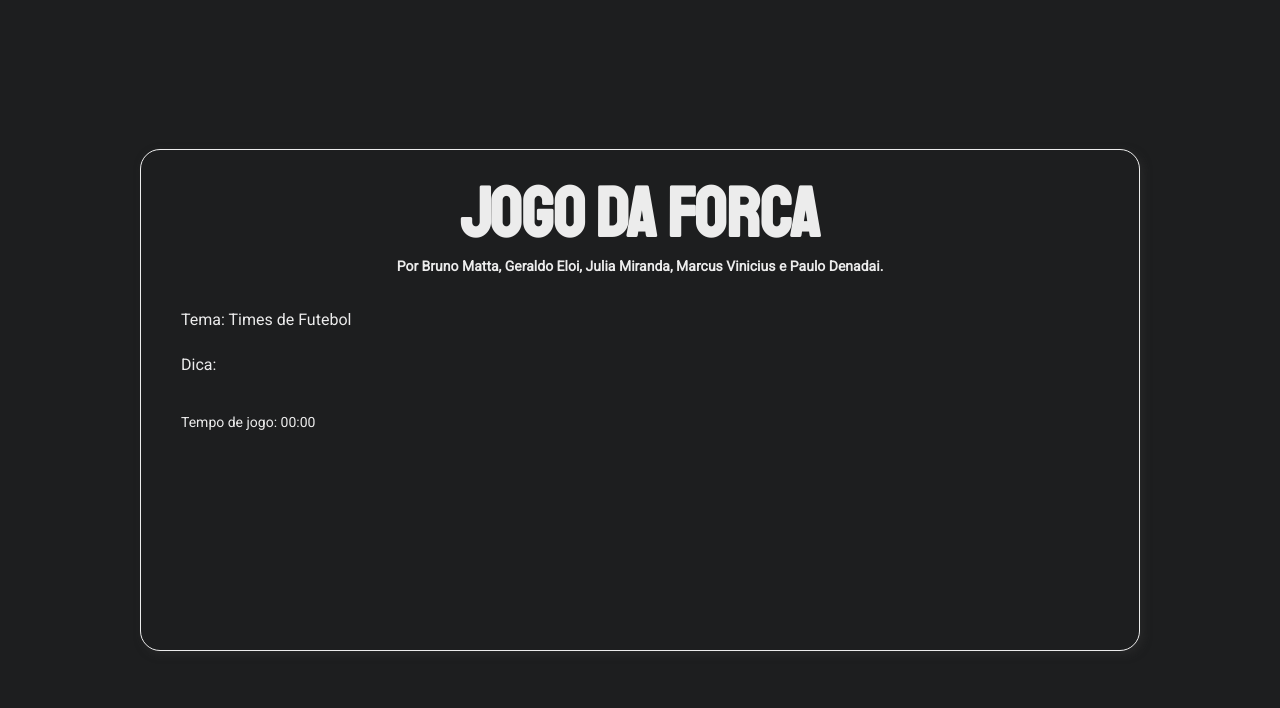
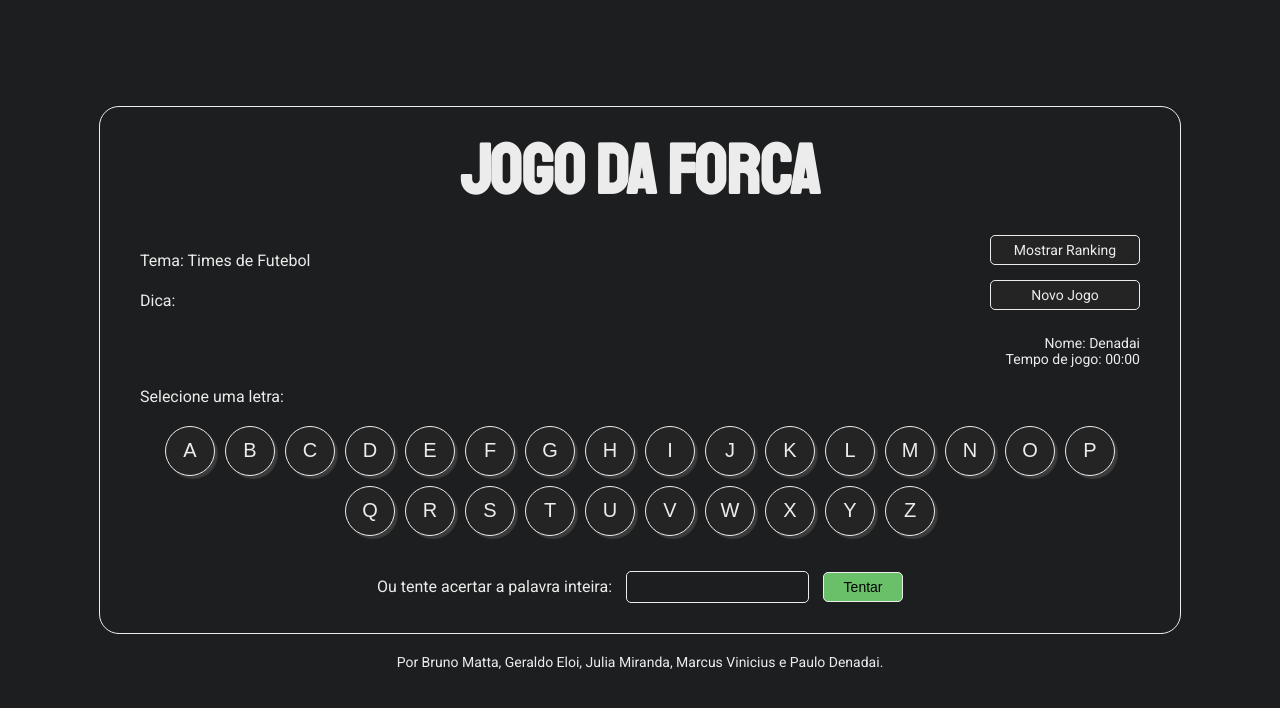
Before and after one commit to gelira/jogo-da-forca-coders, a plain HTML site: page frontend/index.html in a window 1280 px wide. Drawn offline with Linux system fonts and the light colour scheme; no server answers.

Commit message:
Adicionado teclado virtual e botão de ranking

```diff
--- a/frontend/css/style.css
+++ b/frontend/css/style.css
@@ -18,16 +18,12 @@ header {
 .container {
   padding: 20px 40px 30px 40px;
     background-color: #1d1e1f;
-    height: 450px;
     display: flex;
     flex-direction: column;
     align-items: center;
     justify-content: flex-start;
     border-radius: 20px;
     border: 1px solid #ececec;
-    -webkit-box-shadow: 3px 3px 8px 0px rgba(50, 50, 50, 0.5);
--moz-box-shadow:    3px 3px 8px 0px rgba(50, 50, 50, 0.5);
-box-shadow:         3px 3px 8px 0px rgba(50, 50, 50, 0.5);
 }
 
 .window {
@@ -45,10 +41,6 @@ box-shadow:         3px 3px 8px 0px rgba(50, 50, 50, 0.5);
   display: flex;
 }
 
-.hidden {
-  display: none;
-}
-
 h1 {
   font-family: 'Staatliches', cursive;
   font-size: 70px;
@@ -57,15 +49,24 @@ h1 {
   text-align: center;
 }
 
+#dados {
+  text-align: end;
+  padding-bottom: 10px;
+  font-size: 14px;
+  color: #ececec;
+  font-family: 'Roboto', sans-serif;
+  margin: 10px 0px;
+}
+
 #componentes {
-  margin: 0px;
+  margin: 20px;
   text-align: center;
   font-size: 14px;
   color: #ececec;
   font-family: 'Roboto', sans-serif;
 }
-p, #tema {
-  padding-bottom: 10px;
+p, #tema, label {
+  padding-bottom: 5px;
   font-size: 16px;
   color: #ececec;
   font-family: 'Roboto', sans-serif;
@@ -78,7 +79,41 @@ p, #tema {
   font-size: 16px;
   color: #ececec;
   font-family: 'Roboto', sans-serif;
-  padding-right: 10px;
+  margin-bottom: 30px;
+}
+
+#teclado {
+  padding: 5px;
+  margin: 10px 0 25px 0;
+  display: flex;
+  flex-direction: row;
+  align-items: center;
+    flex-wrap: wrap;
+    justify-content: center;
+}
+
+.btn-teclado {
+  margin: 5px;
+  width: 50px;
+  height: 50px;
+  border-radius: 25px;
+  background-color: #242424;
+  font-size: 20px;
+  color: #ececec;
+  border: 1px solid #ececec;
+  box-shadow: 3px 3px 1px #3b3b3b;
+
+  transition: box-shadow 0.3s ease, transform 0.3s ease;
+}
+
+.btn-teclado:hover {
+  cursor: pointer;
+  transform: translateY(-2px);
+    box-shadow: 0 10px 20px rgb(109, 109, 109,0.2);
+}
+.btn-teclado:active {
+  transform: translateY(-1px);
+    box-shadow: 0 5px 10px rgb(109, 109, 109,0.2);
 }
 
 .letra {
@@ -88,6 +123,7 @@ p, #tema {
     text-transform: uppercase;
     text-align: center;
   border: 1px solid #ececec;
+  border-radius: 8px;
   padding: 10px;
   margin: 0 10px 10px 0;
 }
@@ -96,7 +132,57 @@ p, #tema {
   display: flex;
   flex-direction: column;
   align-items: flex-end;
+  justify-content: flex-start;
+}
 
+#letra-tentativa {
+  background-color: #1d1e1f;
+  border: 1px solid #ececec;
+  margin: 0 10px;
+  border-radius: 5px;
+  height: 30px;
+  color: #ececec;
+  font-size: 14px;
+  padding: 0;
+}
+
+#btn-tentar {
+  background-color: #69c069;
+  width: 80px;
+  height: 30px;
+  border: 1px solid #ececec;
+  border-radius: 5px;
+  font-size: 14px;
+}
+#btn-tentar:hover {
+  cursor: pointer;
+  transform: translateY(-2px);
+  box-shadow: 0 10px 20px rgb(109, 109, 109,0.2);
+}
+#btn-tentar:active {
+  transform: translateY(-1px);
+    box-shadow: 0 5px 10px rgb(109, 109, 109,0.2);
+}
+
+#ranking-btn, #novo-jogo {
+  background-color: #242424;
+  font-size: 14px;
+  color: #ececec;
+  margin-bottom: 15px;
+  font-family: 'Roboto', sans-serif;
+  border: 1px solid #ececec;
+  width: 150px;
+  height: 30px;
+  border-radius: 5px;
+}
+#ranking-btn:hover, #novo-jogo:hover {
+  cursor: pointer;
+  transform: translateY(-2px);
+    box-shadow: 0 10px 20px rgb(109, 109, 109,0.2);
+}
+#ranking-btn:active, #novo-jogo:active {
+  transform: translateY(-1px);
+    box-shadow: 0 5px 10px rgb(109, 109, 109,0.2);
 }
 
 .vida-item {
@@ -106,10 +192,6 @@ p, #tema {
 
 .game-over-item {
   width: 100px;
-}
-
-main > div {
-  margin-bottom: 20px;
 }
 
 @media (min-width: 801px) and (max-width: 1200px) {
@@ -146,18 +228,7 @@ main > div {
   }
 
 @media (min-width: 1201px){
-
+  .container {
+    width: 1000px;
   }
-
-
-  /*
-
-  <div id="game">
-            <div id="dados" class="">
-              <div>Nome: <span id="nome-view">Denadai</span></div>
-              <div><span id="contador"></span></div>
-          </div>
-
-
-
-  */
+  }
--- a/frontend/index.html
+++ b/frontend/index.html
@@ -21,7 +21,6 @@
     <header>
       <div class="title">
         <h1>Jogo da Forca</h1>
-        <h3 id="componentes">Por Bruno Matta, Geraldo Eloi, Julia Miranda, Marcus Vinicius e Paulo Denadai.</h3>
     </header>
     <main class="window">
       <article class="jogo">
@@ -31,32 +30,91 @@
             <p>Dica: <span id="dica"></span></p>
             <div id="palavra-masked"></div>
             <p id="letras-restantes"></p>
-            <p id="contador"></p>
           </div>
         </section>
         <section class="direita">
-          <div id="vidas"></div>
+          <div id="ranking">
+            <button id="ranking-btn"> Mostrar Ranking </button>
+            <div id="ranking-container" class="hidden">
+            </div>
+          </div>
+          <div>
+            <button id="novo-jogo">Novo Jogo</button>
+          </div>
+          <div id="game">
+            <div id="dados" class="">
+              <div>Nome: <span id="nome-view">Denadai</span></div>
+              <div><span id="contador"></span></div>
+            </div>
+            <div id="vidas"></div>
+
+            <!-- Atenção! Mais um display none colocado pra aparecer só quando o JS pedir -->
+            <p id="resultado" style="display: none;"></p>
         </section>
       </article>
     </main>
 
-    <div id="tentativas-container">
-      <label for="letra-tentativa" id="texto-ajuda">Clique em uma das letras do teclado:</label>
+      <div id="tentativas-container" class="">
 
-      <!-- Aqui entrará o teclado virtual -->
-      <!-- Não esquecer de substituir o "label" acima por um h2 -->
-
-      <input type="text" id="letra-tentativa" maxlength="1">
+        <label for="letra-tentativa" id="texto-ajuda">Selecione uma letra:</label>
+        <div id="teclado">
+          <button type="button" id="letterA" class="btn-teclado">A</button>
+          <button type="button" id="letterB" class="btn-teclado">B</button>
+          <button type="button" id="letterC" class="btn-teclado">C</button>
+          <button type="button" id="letterD" class="btn-teclado">D</button>
+          <button type="button" id="letterE" class="btn-teclado">E</button>
+          <button type="button" id="letterF" class="btn-teclado">F</button>
+          <button type="button" id="letterG" class="btn-teclado">G</button>
+          <button type="button" id="letterH" class="btn-teclado">H</button>
+          <button type="button" id="letterI" class="btn-teclado">I</button>
+          <button type="button" id="letterJ" class="btn-teclado">J</button>
+          <button type="button" id="letterK" class="btn-teclado">K</button>
+          <button type="button" id="letterL" class="btn-teclado">L</button>
+          <button type="button" id="letterM" class="btn-teclado">M</button>
+          <button type="button" id="letterN" class="btn-teclado">N</button>
+          <button type="button" id="letterO" class="btn-teclado">O</button>
+          <button type="button" id="letterP" class="btn-teclado">P</button>
+          <button type="button" id="letterQ" class="btn-teclado">Q</button>
+          <button type="button" id="letterR" class="btn-teclado">R</button>
+          <button type="button" id="letterS" class="btn-teclado">S</button>
+          <button type="button" id="letterT" class="btn-teclado">T</button>
+          <button type="button" id="letterU" class="btn-teclado">U</button>
+          <button type="button" id="letterV" class="btn-teclado">V</button>
+          <button type="button" id="letterW" class="btn-teclado">W</button>
+          <button type="button" id="letterX" class="btn-teclado">X</button>
+          <button type="button" id="letterY" class="btn-teclado">Y</button>
+          <button type="button" id="letterZ" class="btn-teclado">Z</button>
+        </div>
+      </div>
+      <div>
+      <label for="letra-tentativa">Ou tente acertar a palavra inteira:</label>
+      <input type="text" id="letra-tentativa">
       <button id="btn-tentar">Tentar</button>
     </div>
-    <div>
-      <p id="resultado"></p>
-      <button id="novo-jogo">Novo Jogo</button>
     </div>
   </div>
 
+  <div id="resultado" class="hidden"></div>
+
+  <!-- Deixei esses abaixo invisíveis pois acho q deve ser mostrado quando acabar a partida, precisa conferir se há um event listener para ativar o display deles -->
+  <div id="modal-result" class="modal-container" style="display: none;">
+    <div class="modal">
+      <button class="fechar">x</button>
+      <h3 class="subtitle">Resultado da Partida</h3>
+    </div>
+  </div>
+  <div id="novo-container" class="hidden" style="display: none;">
+    <label for="name">
+      Nome:
+      <input type="text" id="name">
+    </label>
+  </div>
+
+  </main>
+  <footer>
+    <p id="componentes">Por Bruno Matta, Geraldo Eloi, Julia Miranda, Marcus Vinicius e Paulo Denadai.</p>
+  </footer>
   <script type="module" src="js/main.js"></script>
-  </div>
 </body>
 
 </html>
```
Also changed, not shown: 2 other files.
